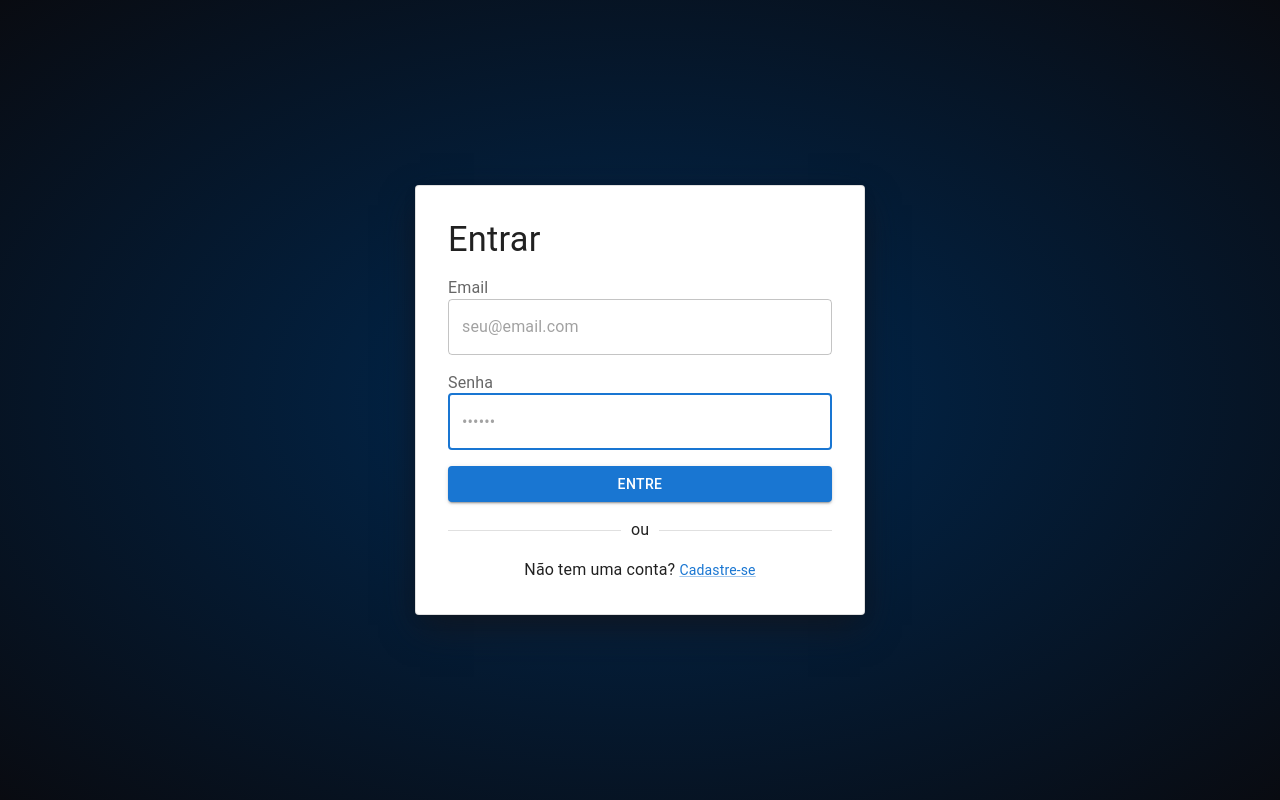
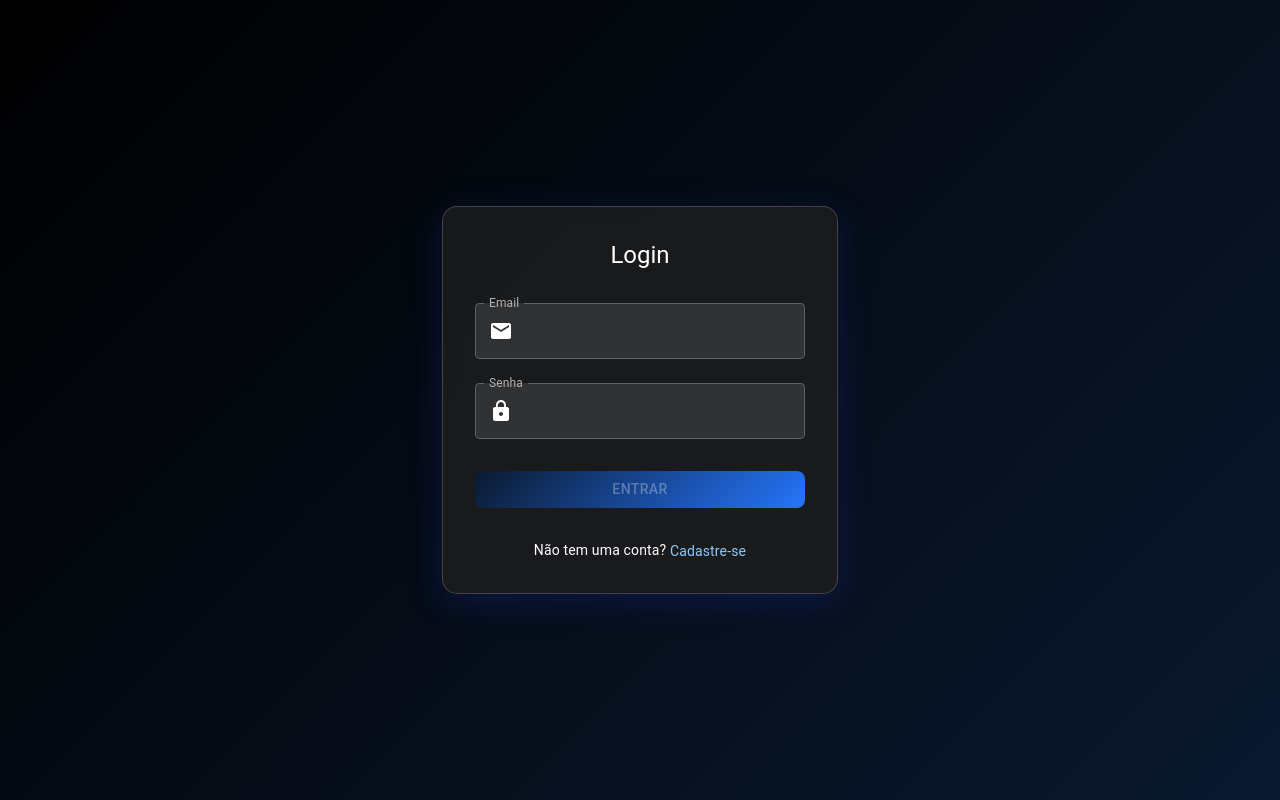
Before and after one commit to MariaEduardaFB/planner-front, a React (Create React App) app in the folder planner/: page /login in a window 1280 px wide. Built offline with nearby package versions, Linux system fonts and the light colour scheme.

Commit message:
Tela de login final

```diff
--- a/planner/src/components/Login.js
+++ b/planner/src/components/Login.js
@@ -1,193 +1,173 @@
-import * as React from 'react';
-import Box from '@mui/material/Box';
-import Button from '@mui/material/Button';
-import CssBaseline from '@mui/material/CssBaseline';
-import Divider from '@mui/material/Divider';
-import FormLabel from '@mui/material/FormLabel';
-import FormControl from '@mui/material/FormControl';
-import Link from '@mui/material/Link';
-import TextField from '@mui/material/TextField';
-import Typography from '@mui/material/Typography';
-import Stack from '@mui/material/Stack';
-import MuiCard from '@mui/material/Card';
-import { styled } from '@mui/material/styles';
+import React, { useState } from 'react';
 import { login } from '../services/auth';
+import {
+  TextField,
+  Container,
+  Button,
+  Typography,
+  Paper,
+  Box,
+  CircularProgress,
+  ThemeProvider,
+  createTheme,
+  CssBaseline,
+  Link,
+} from '@mui/material';
+import { Email, Lock } from '@mui/icons-material';
+import { useNavigate } from 'react-router-dom';
 
-const Card = styled(MuiCard)(({ theme }) => ({
-  display: 'flex',
-  flexDirection: 'column',
-  alignSelf: 'center',
-  width: '100%',
-  padding: theme.spacing(4),
-  gap: theme.spacing(2),
-  margin: 'auto',
-  [theme.breakpoints.up('sm')]: {
-    maxWidth: '450px',
+// Tema escuro personalizado
+const darkTheme = createTheme({
+  palette: {
+    mode: 'dark',
+    primary: {
+      main: '#90caf9', // Azul claro
     },
-  boxShadow:
-    'hsla(225, 30.80%, 5.10%, 0.05) 0px 5px 15px 0px,hsl(222, 25.50%, 10.00%) 0px 15px 35px -5px',
-  ...theme.applyStyles('dark', {
-    boxShadow:
-      'hsla(220, 30%, 5%, 0.5) 0px 5px 15px 0px,hsl(222, 25.50%, 10.00%) 0px 15px 35px -5px',
-  }),
-}));
+    background: {
+      default: '#121212', // Fundo escuro
+      paper: 'rgba(30, 30, 30, 0.8)', // Transparência no cartão
+    },
+    text: {
+      primary: '#ffffff', // Texto branco
+      secondary: '#b3b3b3', // Texto cinza
+    },
+  },
+});
 
-const SignInContainer = styled(Stack)(({ theme }) => ({
-  height: 'calc((1 - var(--template-frame-height, 0)) * 100dvh)',
-  minHeight: '100%',
-  padding: theme.spacing(2),
-  [theme.breakpoints.up('sm')]: {
-    padding: theme.spacing(4),
-  },
-  '&::before': {
-    content: '""',
-    display: 'block',
-    position: 'absolute',
-    zIndex: -1,
-    inset: 0,
-    backgroundImage:
-      'radial-gradient(ellipse at 50% 50%,hsl(210, 100.00%, 16.10%),hsl(225, 30.80%, 5.10%))',
-    backgroundRepeat: 'no-repeat',
-    ...theme.applyStyles('dark', {
-      backgroundImage:
-        'radial-gradient(at 50% 50%,hsl(210, 100.00%, 16.10%),hsl(225, 30.80%, 5.10%))',
-    }),
-  },
-}));
+const Login = ({ onLogin }) => {
+  const [email, setEmail] = useState('');
+  const [password, setPassword] = useState('');
+  const [error, setError] = useState('');
+  const [loading, setLoading] = useState(false);
+  const navigate = useNavigate();
 
-export default function SignIn(props) {
-  const [emailError, setEmailError] = React.useState(false);
-  const [emailErrorMessage, setEmailErrorMessage] = React.useState('');
-  const [passwordError, setPasswordError] = React.useState(false);
-  const [passwordErrorMessage, setPasswordErrorMessage] = React.useState('');
-
-  const handleSubmit = async (event) => {
-    event.preventDefault();
-    if (!validateInputs()) {
-      return;
-    }
-    const data = new FormData(event.currentTarget);
-    const email = data.get('email');
-    const password = data.get('password');
+  const handleSubmit = async (e) => {
+    e.preventDefault();
+    setLoading(true);
+    setError('');
 
     try {
-      await login(email, password); // Chamada à função de autenticação
-      console.log('Login successful');
-      // Redirecionar ou realizar outras ações após o login bem-sucedido
-    } catch (error) {
-      console.error('Login failed', error);
-      // Exibir mensagem de erro para o usuário
+      await login(email, password);
+      onLogin();
+    } catch (err) {
+      setError('Credenciais inválidas');
+    } finally {
+      setLoading(false);
     }
   };
 
-  const validateInputs = () => {
-    const email = document.getElementById('email');
-    const password = document.getElementById('password');
+  const isEmailValid = () => {
+    return /^[^\s@]+@[^\s@]+\.[^\s@]+$/.test(email);
+  };
 
-    let isValid = true;
-
-    if (!email.value || !/\S+@\S+\.\S+/.test(email.value)) {
-      setEmailError(true);
-      setEmailErrorMessage('Insira um endereço de e-mail válido.');
-      isValid = false;
-    } else {
-      setEmailError(false);
-      setEmailErrorMessage('');
-    }
-
-    if (!password.value || password.value.length < 6) {
-      setPasswordError(true);
-      setPasswordErrorMessage('A senha deve ter pelo menos 6 caracteres.');
-      isValid = false;
-    } else {
-      setPasswordError(false);
-      setPasswordErrorMessage('');
-    }
-
-    return isValid;
+  const handleRedirectToSignUp = () => {
+    navigate('/signup');
   };
 
   return (
-    <>
-      <CssBaseline enableColorScheme />
-      <SignInContainer direction="column" justifyContent="space-between">
-        <Card variant="outlined">
-          <Typography
-            component="h1"
-            variant="h4"
-            sx={{ width: '100%', fontSize: 'clamp(2rem, 10vw, 2.15rem)' }}
+    <ThemeProvider theme={darkTheme}>
+      <CssBaseline />
+      <Box
+        sx={{
+          minHeight: '100vh',
+          background: 'linear-gradient(135deg, #000000 0%, #0a192f 100%)', // Gradiente preto para azul escuro
+          display: 'flex',
+          alignItems: 'center',
+          justifyContent: 'center',
+        }}
       >
-            Entrar
-          </Typography>
-          <Box
-            component="form"
-            onSubmit={handleSubmit}
-            noValidate
+        <Container component="main" maxWidth="xs">
+          <Paper
+            elevation={3}
             sx={{
+              p: 4,
               display: 'flex',
               flexDirection: 'column',
-              width: '100%',
-              gap: 2,
+              alignItems: 'center',
+              background: 'rgba(30, 30, 30, 0.8)', // Efeito de vidro
+              backdropFilter: 'blur(10px)', // Desfoque
+              borderRadius: '15px', // Bordas arredondadas
+              boxShadow: '0 8px 32px 0 rgba(31, 38, 135, 0.37)', // Sombra suave
+              border: '1px solid rgba(255, 255, 255, 0.18)', // Borda sutil
             }}
           >
-            <FormControl>
-              <FormLabel htmlFor="email">Email</FormLabel>
+            <Typography component="h1" variant="h5" sx={{ mb: 2 }}>
+              Login
+            </Typography>
+            <Box component="form" onSubmit={handleSubmit} sx={{ width: '100%' }}>
+              {/* Campo de Email */}
               <TextField
-                error={emailError}
-                helperText={emailErrorMessage}
+                fullWidth
+                margin="normal"
                 id="email"
+                label="Email"
                 type="email"
-                name="email"
-                placeholder="seu@email.com"
-                autoComplete="email"
-                autoFocus
-                required
+                value={email}
+                onChange={(e) => setEmail(e.target.value)}
+                error={!!email && !isEmailValid()}
+                helperText={!!email && !isEmailValid() ? 'Email inválido' : ''}
+                InputProps={{
+                  startAdornment: <Email sx={{ color: 'action.active', mr: 1 }} />,
+                }}
+                sx={{ background: 'rgba(255, 255, 255, 0.1)', borderRadius: '5px' }} // Fundo sutil
+              />
+              {/* Campo de Senha */}
+              <TextField
                 fullWidth
-                variant="outlined"
-                color={emailError ? 'error' : 'primary'}
+                margin="normal"
+                id="password"
+                label="Senha"
+                type="password"
+                value={password}
+                onChange={(e) => setPassword(e.target.value)}
+                InputProps={{
+                  startAdornment: <Lock sx={{ color: 'action.active', mr: 1 }} />,
+                }}
+                sx={{ background: 'rgba(255, 255, 255, 0.1)', borderRadius: '5px' }} // Fundo sutil
               />
-            </FormControl>
-            <FormControl>
-              <FormLabel htmlFor="password">Senha</FormLabel>
-              <TextField
-                error={passwordError}
-                helperText={passwordErrorMessage}
-                name="password"
-                placeholder="••••••"
-                type="password"
-                id="password"
-                autoComplete="current-password"
-                autoFocus
-                required
-                fullWidth
-                variant="outlined"
-                color={passwordError ? 'error' : 'primary'}
-              />
-            </FormControl>
+              {/* Exibição de Erro */}
+              {error && (
+                <Typography color="error" variant="body2" sx={{ mt: 1 }}>
+                  {error}
+                </Typography>
+              )}
+              {/* Botão de Login */}
               <Button
                 type="submit"
                 fullWidth
                 variant="contained"
-              onClick={validateInputs}
+                disabled={loading || !isEmailValid() || !password}
+                sx={{
+                  mt: 3,
+                  mb: 2,
+                  background: 'linear-gradient(135deg, #0a192f 0%, #2575fc 100%)', // Gradiente no botão
+                  color: 'white',
+                  borderRadius: '8px', // Bordas arredondadas
+                  '&:hover': {
+                    background: 'linear-gradient(135deg, #2575fc 0%, #0a192f 100%)', // Gradiente invertido ao passar o mouse
+                  },
+                }}
               >
-              Entre
+                {loading ? <CircularProgress size={24} /> : 'Entrar'}
               </Button>
             </Box>
-          <Divider>ou</Divider>
-          <Box sx={{ display: 'flex', flexDirection: 'column', gap: 2 }}>
-            <Typography sx={{ textAlign: 'center' }}>
+            {/* Link para a tela de cadastro */}
+            <Typography variant="body2" sx={{ mt: 2 }}>
               Não tem uma conta?{' '}
               <Link
-                href="/signUp"
+                component="button"
                 variant="body2"
-                sx={{ alignSelf: 'center' }}
+                onClick={handleRedirectToSignUp}
+                sx={{ color: 'primary.main', textDecoration: 'none', '&:hover': { textDecoration: 'underline' } }}
               >
                 Cadastre-se
               </Link>
             </Typography>
+          </Paper>
+        </Container>
       </Box>
-        </Card>
-      </SignInContainer>
-    </>
+    </ThemeProvider>
   );
-}
+};
+
+export default Login;
```
Lines whose indentation alone changed are shown as unchanged.
